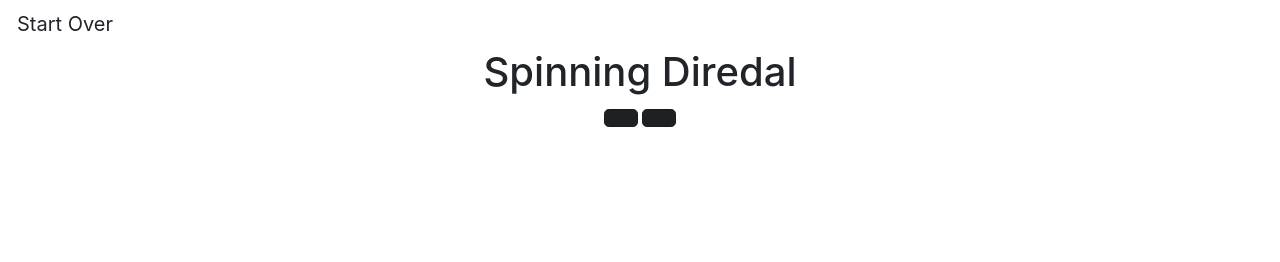
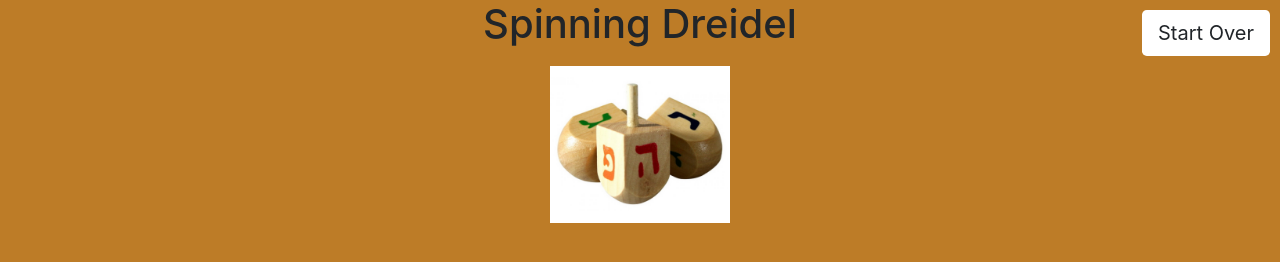
Before and after one commit to nwilkins04/Holiday_Adventure, a plain HTML site: page dreidal.html in a window 1280 px wide. Drawn offline with nearby package versions, Linux system fonts and the light colour scheme.

Commit message:
dreidel img add

```diff
--- a/css/style.css
+++ b/css/style.css
@@ -67,6 +67,11 @@
     background-color: blue;
 }
 
+#isrealImg {
+    width: 200px;
+    padding: 10px;
+}
+
 #reindeer {
     background-color: rgb(66, 29, 7);
     color: grey;
@@ -107,6 +112,11 @@
     background-color: plum;
 }
 
+#costumeImg {
+    width: 200px;
+    padding: 10px;
+}
+
 #candy {
     background-color: yellow;
 }
@@ -127,3 +137,12 @@
 #oil {
     background-color: darkgoldenrod;
 }
+
+#dreidel {
+    background-color: rgb(189, 124, 39);
+}
+
+#dreidelImg {
+    width: 200px;
+    padding: 10px;
+}
--- a/dreidal.html
+++ b/dreidal.html
@@ -12,16 +12,18 @@
     <!-- Personal Style -->
     <link rel="stylesheet" href="../Holiday_Adventure/css/style.css">
 </head>
-<body>
+<body id="dreidel">
 
-    <a href="index.html" role="button" class="btn btn-lg active">Start Over</a>
+    <a href="index.html" role="button" class="btn btn-lg active" id="startOver">Start Over</a>
 
     <div class="container">
-        <h1>Spinning Diredal</h1>
+        <h1>Spinning Dreidel</h1>
 
-        <a href="" role="button" class="btn btn-dark btn-lg active"></a>
+        <img src="../Holiday_Adventure/css/picture/dreidel.jpg" id="dreidelImg">
 
-        <a href="" role="button" class="btn btn-dark btn-lg active"></a>
+        <!-- <a href="" role="button" class="btn btn-dark btn-lg active"></a>
+
+        <a href="" role="button" class="btn btn-dark btn-lg active"></a> -->
     </div>
 
     <!-- Bootstrap JS -->
```
Also changed, not shown: costume.html (+4 -2 lines), isreal.html (+4 -0 lines), css/picture/costume.jpg (added), css/picture/dreidel.jpg (added), css/picture/isreal.jpg (added).
